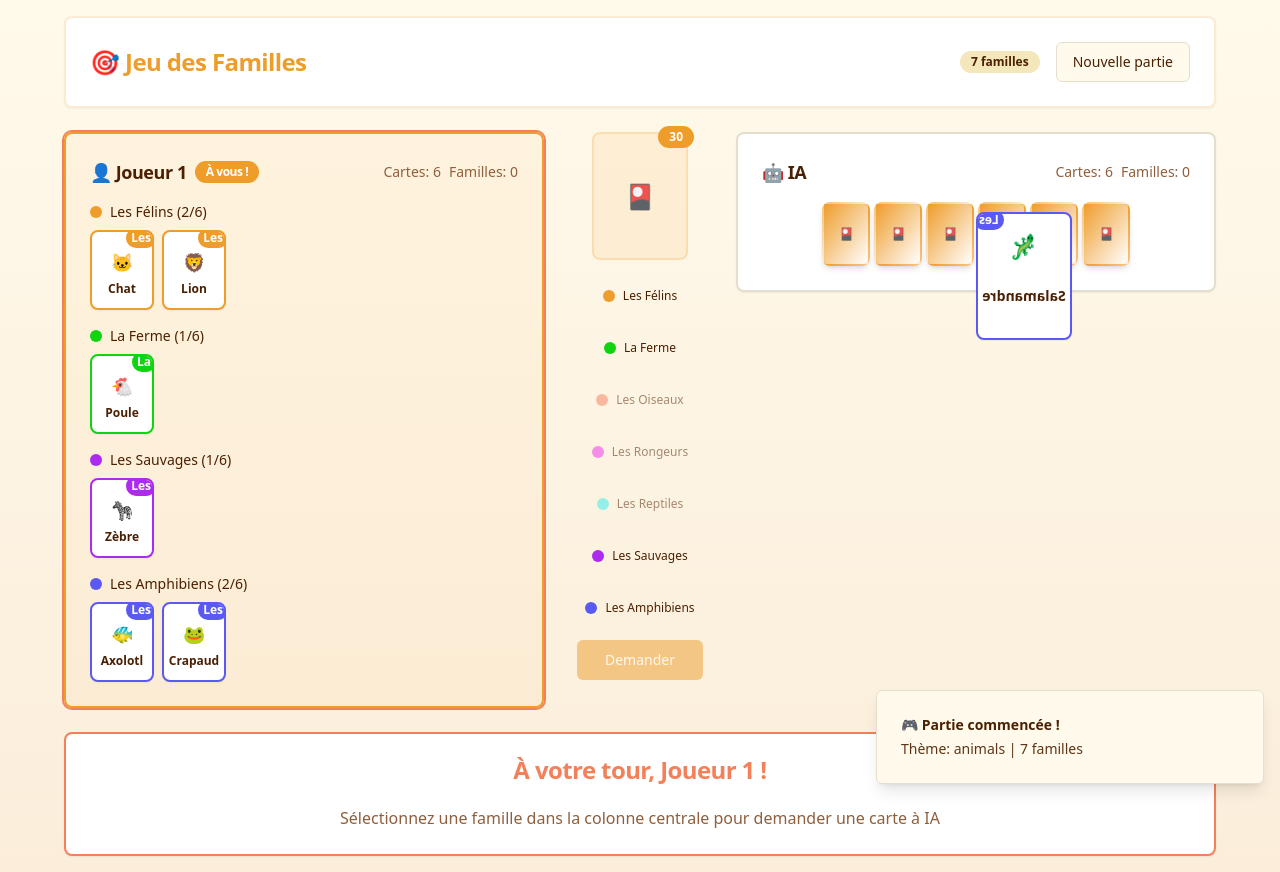
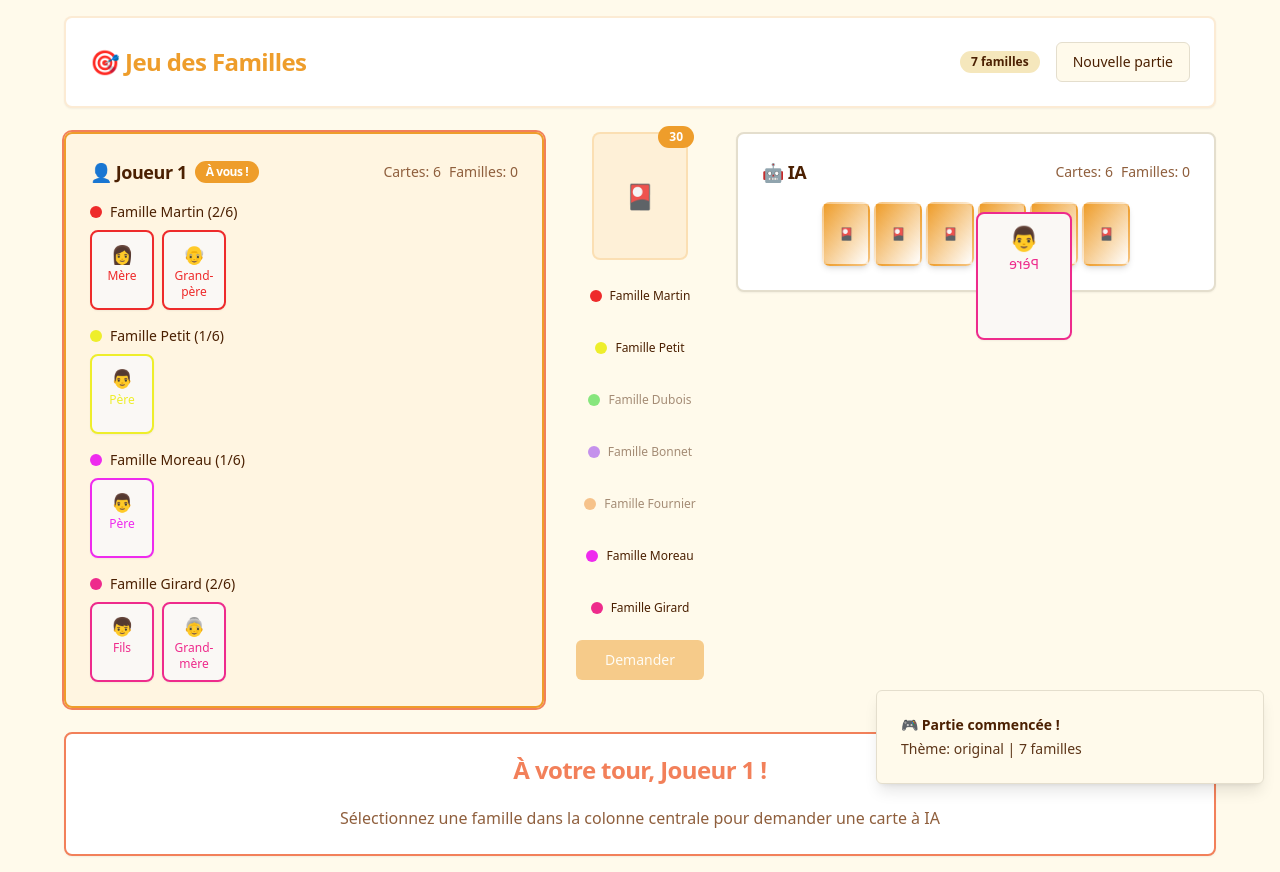
Before and after one commit to klbsjpolp/happy-family-game, a React (Vite) app: page / in a window 1280 px wide. Both pictures are taken after a click on the button "🚀 Commencer la partie". Built offline with nearby package versions, Linux system fonts and the light colour scheme.

Commit message:
Refactor: simplify theme management and improve component styling (WIP)

```diff
--- a/src/components/GameBoard.tsx
+++ b/src/components/GameBoard.tsx
@@ -80,7 +80,7 @@ export function GameBoard({ gameState, onAskForCard, onPlayAITurn, onResetGame }
   }
 
   return (
-    <div className="min-h-screen p-4 bg-gradient-background">
+    <div className="min-h-screen p-4 bg-background">
       <AnimationOverlay gameState={gameState} />
       <div className="max-w-6xl mx-auto space-y-6">
         {/* En-tête de jeu */}
--- a/src/components/GameCard.tsx
+++ b/src/components/GameCard.tsx
@@ -1,6 +1,5 @@
 import { FamilyMember, Family } from '@/types/game';
 import { Card, CardContent } from '@/components/ui/card';
-import { Badge } from '@/components/ui/badge';
 
 interface GameCardProps {
   id?: string;
@@ -16,8 +15,6 @@ export function GameCard({
   id,
   member,
   family,
-  isInHand = false,
-  isSelected = false,
   onClick,
   size = 'medium'
 }: GameCardProps) {
@@ -36,41 +33,23 @@ export function GameCard({
   return (
     <Card
       id={id}
+      onClick={onClick}
       className={`
+        game-card border-2
+        relative bg-card-background
         ${sizeClasses[size]}
-        cursor-pointer card-hover relative overflow-hidden
-        ${isSelected ? 'ring-4 ring-primary shadow-glow' : ''}
-        ${isInHand ? 'hover:scale-110' : 'hover:scale-105'}
-        transition-all duration-300 border-2
       `}
-      style={{ borderColor: family.color }}
-      onClick={onClick}
+      style={{
+        borderColor: family.color,
+      }}
     >
-      <CardContent className="p-2 h-full flex flex-col items-center justify-between relative">
-        {/* Badge famille */}
-        <Badge
-          className="absolute -top-1 -right-1 text-xs px-1 py-0 h-5"
-          style={{ backgroundColor: family.color, color: 'white' }}
-        >
-          {family.name.split(' ')[0]}
-        </Badge>
-
-        {/* Emoji principal */}
-        <div className={`${textSizes[size].emoji} mt-2`}>
-          {member.emoji}
+      <CardContent className="p-2 h-full flex flex-col items-center justify-between">
+        <div className="text-center">
+          <span className={`block ${textSizes[size].emoji}`}>{member.emoji}</span>
+          <span className={`block font-medium ${textSizes[size].name}`} style={{ color: family.color }}>
+            {member.name}
+          </span>
         </div>
-
-        {/* Nom */}
-        <div className="text-center flex-1 flex items-center">
-          <h4 className={`${textSizes[size].name} font-semibold text-foreground leading-tight`}>
-            {member.name}
-          </h4>
-        </div>
-
-        {/* Effet de sélection */}
-        {isSelected && (
-          <div className="absolute inset-0 bg-primary/20 rounded-lg animate-pulse" />
-        )}
       </CardContent>
     </Card>
   );
--- a/src/components/GameSetup.tsx
+++ b/src/components/GameSetup.tsx
@@ -1,21 +1,22 @@
-import { useState } from 'react';
-import { Card, CardContent, CardDescription, CardHeader, CardTitle } from '@/components/ui/card';
-import { Button } from '@/components/ui/button';
-import { Badge } from '@/components/ui/badge';
-import { Slider } from '@/components/ui/slider';
-import { RadioGroup, RadioGroupItem } from '@/components/ui/radio-group';
-import { Label } from '@/components/ui/label';
-import { GameConfig, Theme, GameMode, THEMES } from '@/types/game';
+import {Dispatch, useState} from 'react';
+import {Card, CardContent, CardDescription, CardHeader, CardTitle} from '@/components/ui/card';
+import {Button} from '@/components/ui/button';
+import {Badge} from '@/components/ui/badge';
+import {Slider} from '@/components/ui/slider';
+import {RadioGroup, RadioGroupItem} from '@/components/ui/radio-group';
+import {Label} from '@/components/ui/label';
+import {GameConfig, Theme, GameMode, THEMES} from '@/types/game';
 import {MAX_FAMILIES} from "@/data/families.ts";
 
 interface GameSetupProps {
-  onStartGame: (config: GameConfig) => void;
+  onStartGame: (config: GameConfig) => void,
+  theme: Theme,
+  setTheme: Dispatch<Theme>,
 }
 
 const MIN = 4;
 
-export function GameSetup({ onStartGame }: GameSetupProps) {
-  const [theme, setTheme] = useState<Theme>('animals');
+export function GameSetup({onStartGame, theme, setTheme}: GameSetupProps) {
   const [familyCount, setFamilyCount] = useState([7]);
   const [gameMode, setGameMode] = useState<GameMode>('human-vs-ai');
 
@@ -88,9 +89,11 @@ export function GameSetup({ onStartGame }: GameSetupProps) {
           {/* Mode de jeu */}
           <div className="space-y-4">
             <h3 className="text-xl font-semibold text-foreground">Mode de jeu</h3>
-            <RadioGroup className="grid sm:grid-cols-2 grid-cols-1" value={gameMode} onValueChange={(value) => setGameMode(value as GameMode)}>
-              <div className="flex items-center space-x-3 p-4 border border-border rounded-lg hover:bg-muted/50 transition-colors">
-                <RadioGroupItem value="human-vs-ai" id="human-vs-ai" />
+            <RadioGroup className="grid sm:grid-cols-2 grid-cols-1" value={gameMode}
+                        onValueChange={(value) => setGameMode(value as GameMode)}>
+              <div
+                className="flex items-center space-x-3 p-4 border border-border rounded-lg hover:bg-muted/50 transition-colors">
+                <RadioGroupItem value="human-vs-ai" id="human-vs-ai"/>
                 <Label htmlFor="human-vs-ai" className="flex-1 cursor-pointer">
                   <div className="flex items-center gap-3">
                     <span className="text-2xl">🤖</span>
@@ -101,8 +104,9 @@ export function GameSetup({ onStartGame }: GameSetupProps) {
                   </div>
                 </Label>
               </div>
-              <div className="flex items-center space-x-3 p-4 border border-border rounded-lg hover:bg-muted/50 transition-colors">
-                <RadioGroupItem value="human-vs-human" id="human-vs-human" />
+              <div
+                className="flex items-center space-x-3 p-4 border border-border rounded-lg hover:bg-muted/50 transition-colors">
+                <RadioGroupItem value="human-vs-human" id="human-vs-human"/>
                 <Label htmlFor="human-vs-human" className="flex-1 cursor-pointer">
                   <div className="flex items-center gap-3">
                     <span className="text-2xl">👥</span>
--- a/src/components/PlayerHand.tsx
+++ b/src/components/PlayerHand.tsx
@@ -18,8 +18,7 @@ export function PlayerHand({
   families,
   isCurrentPlayer,
   isMyTurn = false,
-  onCardSelect,
-  selectedCard
+  onCardSelect
 }: PlayerHandProps) {
   // Pour l'IA, ne pas révéler les cartes - juste afficher des cartes face cachée
   if (player.isAI) {
@@ -138,8 +137,6 @@ export function PlayerHand({
                         member={member}
                         family={family}
                         size="small"
-                        isInHand
-                        isSelected={selectedCard === member.id}
                         onClick={() => onCardSelect?.(member.id)}
                       />
                     ))}
--- a/src/index.css
+++ b/src/index.css
@@ -2,44 +2,44 @@
 
 @plugin 'tailwindcss-animate';
 
-@custom-variant dark (&:is(.dark *));
+@theme {
+  --color-border: var(--border);
+  --color-background: var(--background);
+  --color-foreground: var(--foreground);
+  --color-input: var(--input);
+  --color-ring: var(--ring);
 
-@theme {
-  --color-border: hsl(var(--border));
-  --color-input: hsl(var(--input));
-  --color-ring: hsl(var(--ring));
-  --color-background: hsl(var(--background));
-  --color-foreground: hsl(var(--foreground));
+  --color-primary: var(--primary);
+  --color-primary-foreground: var(--primary-foreground);
 
-  --color-primary: hsl(var(--primary));
-  --color-primary-foreground: hsl(var(--primary-foreground));
+  --color-secondary: var(--secondary);
+  --color-secondary-foreground: var(--secondary-foreground);
 
-  --color-secondary: hsl(var(--secondary));
-  --color-secondary-foreground: hsl(var(--secondary-foreground));
+  --color-destructive: var(--destructive);
+  --color-destructive-foreground: var(--destructive-foreground);
 
-  --color-destructive: hsl(var(--destructive));
-  --color-destructive-foreground: hsl(var(--destructive-foreground));
+  --color-muted: var(--muted);
+  --color-muted-foreground: var(--muted-foreground);
 
-  --color-muted: hsl(var(--muted));
-  --color-muted-foreground: hsl(var(--muted-foreground));
+  --color-accent: var(--accent);
+  --color-accent-foreground: var(--accent-foreground);
 
-  --color-accent: hsl(var(--accent));
-  --color-accent-foreground: hsl(var(--accent-foreground));
+  --color-popover: var(--popover);
+  --color-popover-foreground: var(--popover-foreground);
 
-  --color-popover: hsl(var(--popover));
-  --color-popover-foreground: hsl(var(--popover-foreground));
+  --color-card: var(--card);
+  --color-card-foreground: var(--card-foreground);
+  --color-card-background: var(--card-background);
+  --color-card-border: var(--card-border);
 
-  --color-card: hsl(var(--card));
-  --color-card-foreground: hsl(var(--card-foreground));
-
-  --color-sidebar: hsl(var(--sidebar-background));
-  --color-sidebar-foreground: hsl(var(--sidebar-foreground));
-  --color-sidebar-primary: hsl(var(--sidebar-primary));
-  --color-sidebar-primary-foreground: hsl(var(--sidebar-primary-foreground));
-  --color-sidebar-accent: hsl(var(--sidebar-accent));
-  --color-sidebar-accent-foreground: hsl(var(--sidebar-accent-foreground));
-  --color-sidebar-border: hsl(var(--sidebar-border));
-  --color-sidebar-ring: hsl(var(--sidebar-ring));
+  --color-sidebar: var(--sidebar-background);
+  --color-sidebar-foreground: var(--sidebar-foreground);
+  --color-sidebar-primary: var(--sidebar-primary);
+  --color-sidebar-primary-foreground: var(--sidebar-primary-foreground);
+  --color-sidebar-accent: var(--sidebar-accent);
+  --color-sidebar-accent-foreground: var(--sidebar-accent-foreground);
+  --color-sidebar-border: var(--sidebar-border);
+  --color-sidebar-ring: var(--sidebar-ring);
 
   --radius-lg: var(--radius);
   --radius-md: calc(var(--radius) - 2px);
@@ -58,29 +58,12 @@
 
   --animate-accordion-down: accordion-down 0.2s ease-out;
   --animate-accordion-up: accordion-up 0.2s ease-out;
-
-  @keyframes accordion-down {
-    from {
-      height: 0;
-    }
-    to {
-      height: var(--radix-accordion-content-height);
-    }
-  }
-  @keyframes accordion-up {
-    from {
-      height: var(--radix-accordion-content-height);
-    }
-    to {
-      height: 0;
-    }
-  }
 }
 
 @utility container {
   margin-inline: auto;
   padding-inline: 2rem;
-  @media (width >= --theme(--breakpoint-sm)) {
+  @media (min-width: theme('screens.sm')) {
     max-width: none;
   }
   @media (width >= 1400px) {
@@ -88,14 +71,6 @@
   }
 }
 
-/*
-  The default border color has changed to `currentcolor` in Tailwind CSS v4,
-  so we've added these compatibility styles to make sure everything still
-  looks the same as it did with Tailwind CSS v3.
-
-  If we ever want to remove these styles, we need to add an explicit border
-  color utility to any element that depends on these defaults.
-*/
 @layer base {
   *,
   ::after,
@@ -104,16 +79,125 @@
   ::file-selector-button {
     border-color: var(--color-gray-200, currentcolor);
   }
+
+  :root[data-theme="animals"] {
+    --color-primary: hsl(35 85% 55%);
+    --color-accent: hsl(15 85% 65%);
+    --background: hsl(45 100% 96%);
+    --gradient-primary: linear-gradient(135deg, hsl(35 85% 55%), hsl(15 85% 65%));
+    --gradient-background: linear-gradient(180deg, hsl(45 100% 96%), hsl(35 80% 92%));
+  }
+
+  :root[data-theme="vehicles"] {
+    --color-primary: hsl(220 85% 55%);
+    --color-accent: hsl(200 85% 65%);
+    --background: hsl(210 100% 96%);
+    --gradient-primary: linear-gradient(135deg, hsl(220 85% 55%), hsl(200 85% 65%));
+    --gradient-background: linear-gradient(180deg, hsl(210 100% 96%), hsl(220 80% 92%));
+  }
+
+  :root[data-theme="jobs"] {
+    --color-primary: hsl(280 85% 55%);
+    --color-accent: hsl(260 85% 65%);
+    --background: hsl(270 100% 96%);
+    --gradient-primary: linear-gradient(135deg, hsl(280 85% 55%), hsl(260 85% 65%));
+    --gradient-background: linear-gradient(180deg, hsl(270 100% 96%), hsl(280 80% 92%));
+  }
+
+  :root[data-theme="nature"] {
+    --color-primary: hsl(140 85% 45%);
+    --color-accent: hsl(120 85% 55%);
+    --background: hsl(130 100% 96%);
+    --gradient-primary: linear-gradient(135deg, hsl(140 85% 45%), hsl(120 85% 55%));
+    --gradient-background: linear-gradient(180deg, hsl(130 100% 96%), hsl(140 80% 92%));
+  }
+
+  :root[data-theme="original"] {
+    --color-primary: hsl(35 85% 55%);
+    --color-accent: hsl(15 85% 65%);
+    --background: hsl(45 100% 96%);
+    --gradient-primary: linear-gradient(135deg, hsl(35 85% 55%), hsl(15 85% 65%));
+    --gradient-background: linear-gradient(180deg, hsl(45 100% 96%), hsl(35 80% 92%));
+  }
+
+  :root[data-theme="fantasy"] {
+    --color-primary: hsl(200 85% 65%);
+    --color-accent: hsl(220 85% 55%);
+    --background: hsl(210 100% 96%);
+    --gradient-primary: linear-gradient(135deg, hsl(200 85% 65%), hsl(220 85% 55%));
+    --gradient-background: linear-gradient(180deg, hsl(210 100% 96%), hsl(200 80% 92%));
+  }
+
+  * {
+    @apply border-border;
+  }
+
+  body {
+    @apply bg-background text-foreground min-h-[100vh];
+  }
+
+  :root {
+    --border: hsl(45 30% 85%);
+    --background: hsl(45 100% 96%);
+    --foreground: hsl(25 95% 15%);
+
+    --card: hsl(0 0% 100%);
+    --card-foreground: hsl(25 95% 15%);
+    --card-background: hsl(45 30% 97%);
+    --card-border: hsl(45 30% 85%);
+
+    --popover: hsl(0 0% 100%);
+    --popover-foreground: hsl(25 95% 15%);
+
+    --primary: hsl(35 85% 55%);
+    --primary-foreground: hsl(0 0% 100%);
+
+    --secondary: hsl(45 75% 85%);
+    --secondary-foreground: hsl(25 95% 15%);
+
+    --muted: hsl(45 50% 90%);
+    --muted-foreground: hsl(25 40% 40%);
+
+    --accent: hsl(15 85% 65%);
+    --accent-foreground: hsl(0 0% 100%);
+
+    --destructive: hsl(0 84% 60%);
+    --destructive-foreground: hsl(0 0% 100%);
+
+    --input: hsl(45 30% 85%);
+    --ring: hsl(35 85% 55%);
+
+    --gradient-primary: linear-gradient(135deg, hsl(35 85% 55%), hsl(15 85% 65%));
+    --gradient-background: linear-gradient(180deg, hsl(45 100% 96%), hsl(35 80% 92%));
+    --gradient-card: linear-gradient(145deg, hsl(0 0% 100%), hsl(45 30% 97%));
+
+    --shadow-card: 0 4px 12px -2px hsl(35 85% 55% / 0.15);
+    --shadow-hover: 0 8px 24px -4px hsl(35 85% 55% / 0.25);
+    --shadow-glow: 0 0 20px hsl(35 85% 55% / 0.3);
+
+    --transition-smooth: all 0.3s cubic-bezier(0.4, 0, 0.2, 1);
+    --transition-bounce: all 0.4s cubic-bezier(0.68, -0.55, 0.265, 1.55);
+
+    --radius: 0.5rem;
+
+    --sidebar-background: hsl(0 0% 98%);
+
+    --sidebar-foreground: hsl(240 5.3% 26.1%);
+
+    --sidebar-primary: hsl(240 5.9% 10%);
+
+    --sidebar-primary-foreground: hsl(0 0% 98%);
+
+    --sidebar-accent: hsl(240 4.8% 95.9%);
+
+    --sidebar-accent-foreground: hsl(240 5.9% 10%);
+
+    --sidebar-border: hsl(220 13% 91%);
+
+    --sidebar-ring: hsl(217.2 91.2% 59.8%);
+  }
 }
 
-@utility card-hover {
-  transition: var(--transition-smooth);
-
-  &:hover {
-    transform: translateY(-4px) scale(1.02);
-    box-shadow: var(--shadow-hover);
-  }
-}
 @utility card-flip {
   transform-style: preserve-3d;
   transition: transform 0.6s;
@@ -129,160 +213,6 @@
 }
 @utility bounce-in {
   animation: bounceIn 0.6s ease-out;
-}
-
-/* Jeu des Familles - Design system thématique
-Toutes les couleurs DOIVENT être en HSL.
-*/
-
-@layer base {
-  :root {
-    /* Thème par défaut - Animaux */
-    --background: 45 100% 96%;
-    --foreground: 25 95% 15%;
-
-    --card: 0 0% 100%;
-    --card-foreground: 25 95% 15%;
-
-    --popover: 0 0% 100%;
-    --popover-foreground: 25 95% 15%;
-
-    --primary: 35 85% 55%;
-    --primary-foreground: 0 0% 100%;
-
-    --secondary: 45 75% 85%;
-    --secondary-foreground: 25 95% 15%;
-
-    --muted: 45 50% 90%;
-    --muted-foreground: 25 40% 40%;
-
-    --accent: 15 85% 65%;
-    --accent-foreground: 0 0% 100%;
-
-    --destructive: 0 84% 60%;
-    --destructive-foreground: 0 0% 100%;
-
-    --border: 45 30% 85%;
-    --input: 45 30% 85%;
-    --ring: 35 85% 55%;
-
-    /* Gradients pour les thèmes */
-    --gradient-primary: linear-gradient(135deg, hsl(35 85% 55%), hsl(15 85% 65%));
-    --gradient-background: linear-gradient(180deg, hsl(45 100% 96%), hsl(35 80% 92%));
-    --gradient-card: linear-gradient(145deg, hsl(0 0% 100%), hsl(45 30% 97%));
-
-    /* Ombres thématiques */
-    --shadow-card: 0 4px 12px -2px hsl(35 85% 55% / 0.15);
-    --shadow-hover: 0 8px 24px -4px hsl(35 85% 55% / 0.25);
-    --shadow-glow: 0 0 20px hsl(35 85% 55% / 0.3);
-
-    /* Animations */
-    --transition-smooth: all 0.3s cubic-bezier(0.4, 0, 0.2, 1);
-    --transition-bounce: all 0.4s cubic-bezier(0.68, -0.55, 0.265, 1.55);
-
-    --radius: 0.5rem;
-
-    --sidebar-background: 0 0% 98%;
-
-    --sidebar-foreground: 240 5.3% 26.1%;
-
-    --sidebar-primary: 240 5.9% 10%;
-
-    --sidebar-primary-foreground: 0 0% 98%;
-
-    --sidebar-accent: 240 4.8% 95.9%;
-
-    --sidebar-accent-foreground: 240 5.9% 10%;
-
-    --sidebar-border: 220 13% 91%;
-
-    --sidebar-ring: 217.2 91.2% 59.8%;
-  }
-
-  .dark {
-    --background: 222.2 84% 4.9%;
-    --foreground: 210 40% 98%;
-
-    --card: 222.2 84% 4.9%;
-    --card-foreground: 210 40% 98%;
-
-    --popover: 222.2 84% 4.9%;
-    --popover-foreground: 210 40% 98%;
-
-    --primary: 210 40% 98%;
-    --primary-foreground: 222.2 47.4% 11.2%;
-
-    --secondary: 217.2 32.6% 17.5%;
-    --secondary-foreground: 210 40% 98%;
-
-    --muted: 217.2 32.6% 17.5%;
-    --muted-foreground: 215 20.2% 65.1%;
-
-    --accent: 217.2 32.6% 17.5%;
-    --accent-foreground: 210 40% 98%;
-
-    --destructive: 0 62.8% 30.6%;
-    --destructive-foreground: 210 40% 98%;
-
-    --border: 217.2 32.6% 17.5%;
-    --input: 217.2 32.6% 17.5%;
-    --ring: 212.7 26.8% 83.9%;
-    --sidebar-background: 240 5.9% 10%;
-    --sidebar-foreground: 240 4.8% 95.9%;
-    --sidebar-primary: 224.3 76.3% 48%;
-    --sidebar-primary-foreground: 0 0% 100%;
-    --sidebar-accent: 240 3.7% 15.9%;
-    --sidebar-accent-foreground: 240 4.8% 95.9%;
-    --sidebar-border: 240 3.7% 15.9%;
-    --sidebar-ring: 217.2 91.2% 59.8%;
-  }
-}
-
-@layer base {
-  * {
-    @apply border-border;
-  }
-
-  body {
-    background: var(--gradient-background);
-    color: hsl(var(--foreground));
-    min-height: 100vh;
-  }
-}
-
-/* Thèmes spécifiques */
-@layer base {
-  .theme-animals {
-    --primary: 35 85% 55%;
-    --accent: 15 85% 65%;
-    --background: 45 100% 96%;
-    --gradient-primary: linear-gradient(135deg, hsl(35 85% 55%), hsl(15 85% 65%));
-    --gradient-background: linear-gradient(180deg, hsl(45 100% 96%), hsl(35 80% 92%));
-  }
-
-  .theme-vehicles {
-    --primary: 220 85% 55%;
-    --accent: 200 85% 65%;
-    --background: 210 100% 96%;
-    --gradient-primary: linear-gradient(135deg, hsl(220 85% 55%), hsl(200 85% 65%));
-    --gradient-background: linear-gradient(180deg, hsl(210 100% 96%), hsl(220 80% 92%));
-  }
-
-  .theme-jobs {
-    --primary: 280 85% 55%;
-    --accent: 260 85% 65%;
-    --background: 270 100% 96%;
-    --gradient-primary: linear-gradient(135deg, hsl(280 85% 55%), hsl(260 85% 65%));
-    --gradient-background: linear-gradient(180deg, hsl(270 100% 96%), hsl(280 80% 92%));
-  }
-
-  .theme-nature {
-    --primary: 140 85% 45%;
-    --accent: 120 85% 55%;
-    --background: 130 100% 96%;
-    --gradient-primary: linear-gradient(135deg, hsl(140 85% 45%), hsl(120 85% 55%));
-    --gradient-background: linear-gradient(180deg, hsl(130 100% 96%), hsl(140 80% 92%));
-  }
 }
 
 /* Animations de cartes */
--- a/src/pages/Index.tsx
+++ b/src/pages/Index.tsx
@@ -1,29 +1,27 @@
-import { useState, useEffect } from 'react';
+import {useCallback, useState} from 'react';
 import { GameSetup } from '@/components/GameSetup';
 import { GameBoard } from '@/components/GameBoard';
 import { useGameLogic } from '@/hooks/useGameLogic';
-import { THEMES } from '@/types/game';
+import {GameConfig, Theme} from '@/types/game';
 
 const Index = () => {
   const { gameState, startGame, askForCard, playAITurn, resetGame } = useGameLogic();
-  const [currentTheme, setCurrentTheme] = useState('animals');
+  const [theme, setTheme] = useState<Theme>('original');
 
-  // Appliquer le thème à l'élément body
-  useEffect(() => {
-    if (gameState) {
-      setCurrentTheme(gameState.config.theme);
-      document.body.className = THEMES[gameState.config.theme].className;
-    } else {
-      document.body.className = THEMES[currentTheme as keyof typeof THEMES].className;
-    }
+  const applyTheme = useCallback((theme: Theme) => {
+    document.body.setAttribute('data-theme', theme);
+  }, [])
 
-    return () => {
-      document.body.className = '';
-    };
-  }, [gameState, currentTheme]);
+  const onStartGame = useCallback((config: GameConfig) => {
+    applyTheme(config.theme)
+    startGame(config)
+  }, [startGame, applyTheme])
 
   if (!gameState) {
-    return <GameSetup onStartGame={startGame} />;
+    return <GameSetup onStartGame={onStartGame} theme={theme} setTheme={t => {
+      applyTheme(t);
+      setTheme(t);
+    }} />;
   }
 
   return (
--- a/src/types/game.ts
+++ b/src/types/game.ts
@@ -40,11 +40,11 @@ export interface GameState {
   deck: string[]; // Cartes restantes dans le deck
 }
 
-export const THEMES: Record<Theme, { name: string; emoji: string; className: string }> = {
-  animals: { name: 'Animaux', emoji: '🦁', className: 'theme-animals' },
-  vehicles: { name: 'Véhicules', emoji: '🚗', className: 'theme-vehicles' },
-  jobs: { name: 'Métiers', emoji: '👨‍⚕️', className: 'theme-jobs' },
-  nature: { name: 'Nature', emoji: '🌳', className: 'theme-nature' },
-  original: { name: 'Classique', emoji: '👪', className: 'theme-original' },
-  fantasy: { name: 'Fantaisie', emoji: '🧙‍♂️', className: 'theme-fantasy' }
+export const THEMES: Record<Theme, { name: string; emoji: string; }> = {
+  animals: { name: 'Animaux', emoji: '🦁' },
+  vehicles: { name: 'Véhicules', emoji: '🚗' },
+  jobs: { name: 'Métiers', emoji: '👨‍⚕️' },
+  nature: { name: 'Nature', emoji: '🌳' },
+  original: { name: 'Classique', emoji: '👪' },
+  fantasy: { name: 'Fantaisie', emoji: '🧙‍♂️' }
 };
```
Also changed, not shown: 1 other file (tests, documents, lock files or other folders).
